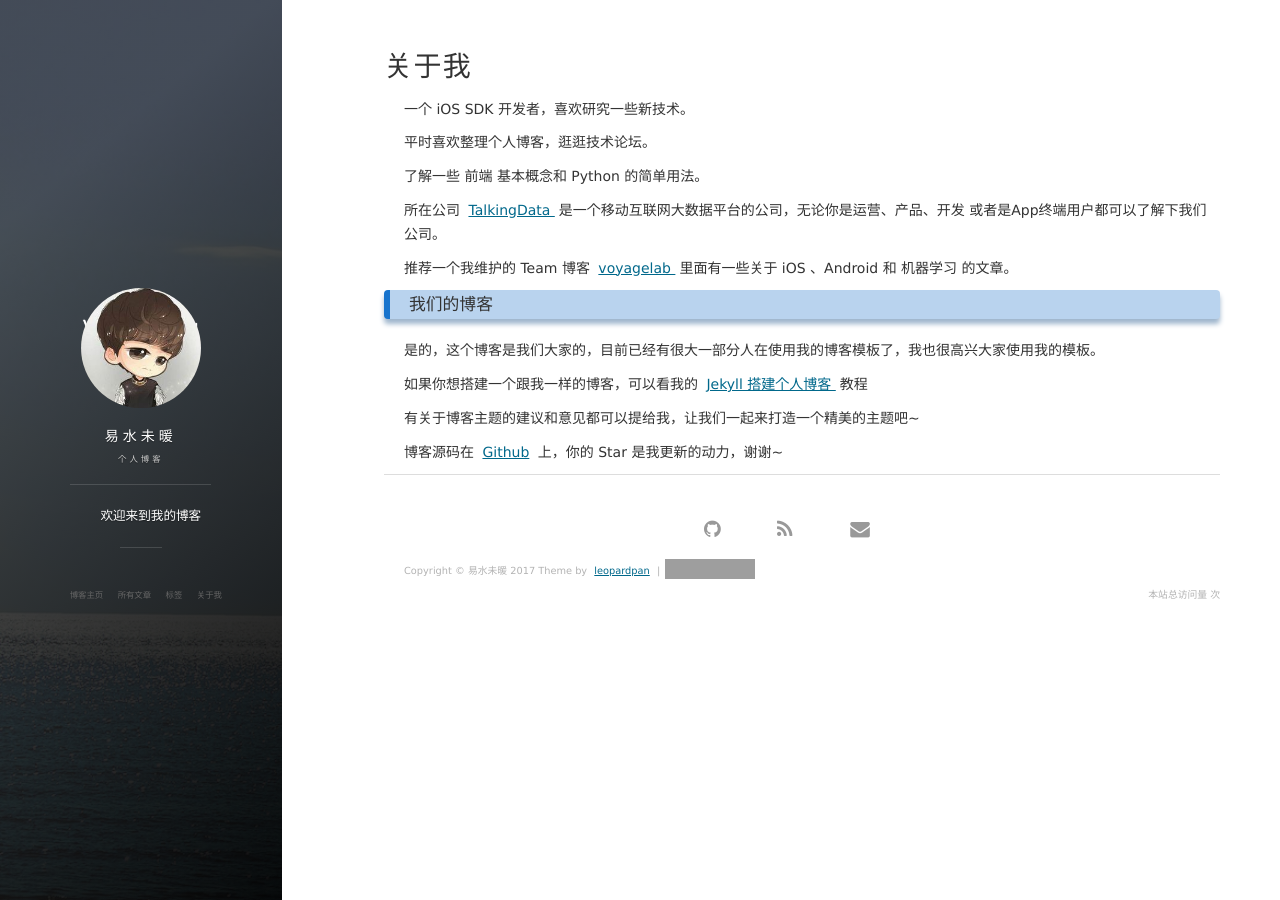
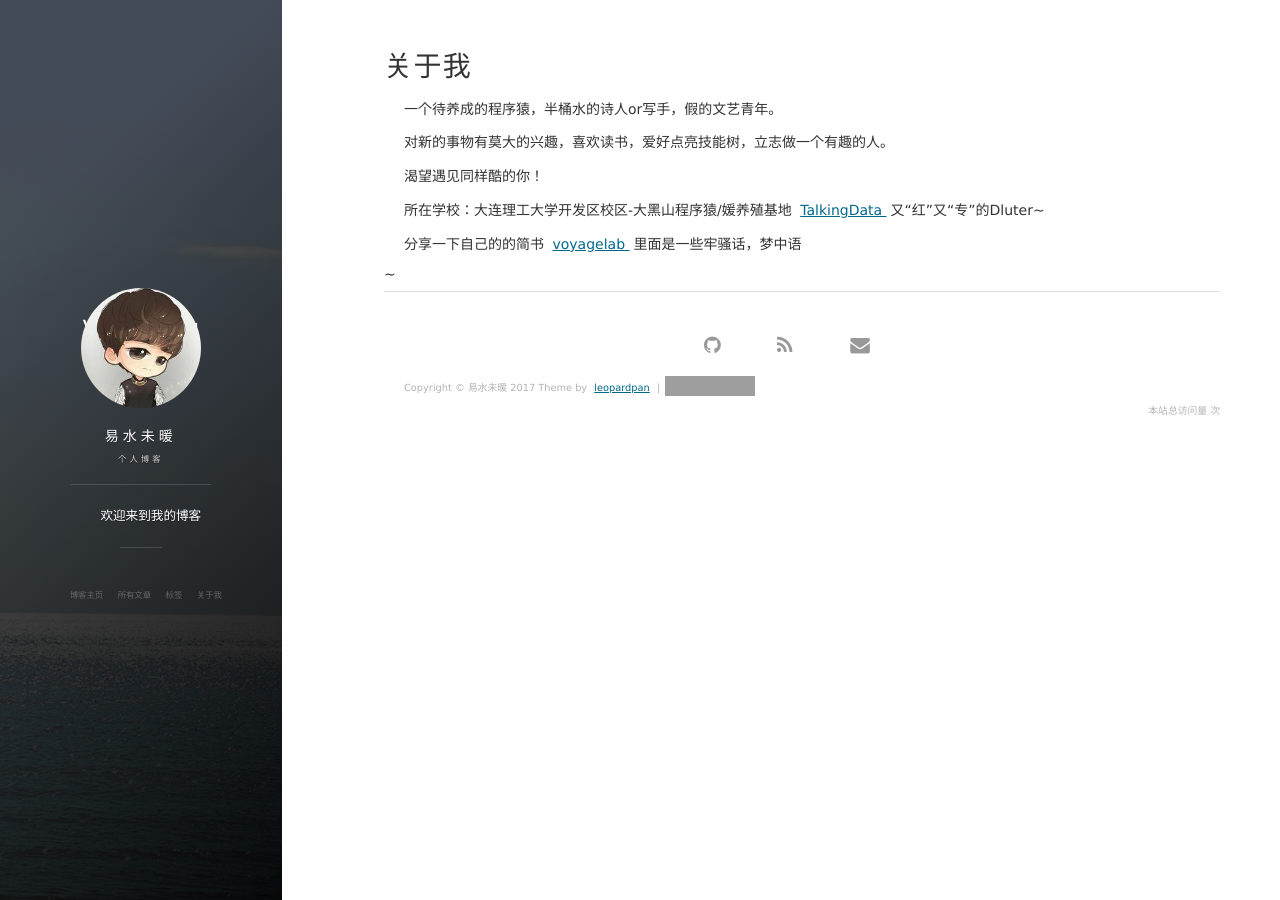
Before and after one commit to Victor-ZWB/Victor-ZWB.github.io, a Jekyll site: the page built from about.md, in a window 1280 px wide. Built offline with Jekyll 4.4.1, drawn with Linux system fonts in a browser that asks for light colours; nearby versions of some CDN libraries; comment, search, counter and statistics services are not loaded; grey boxes are pictures that could not be loaded.

Commit message:
Update about.md

```diff
--- a/about.md
+++ b/about.md
@@ -3,50 +3,25 @@ layout: page
 title: 关于我
 ---
 
-一个 iOS SDK 开发者，喜欢研究一些新技术。
+一个待养成的程序猿，半桶水的诗人or写手，假的文艺青年。
 <p>
-平时喜欢整理个人博客，逛逛技术论坛。
+对新的事物有莫大的兴趣，喜欢读书，爱好点亮技能树，立志做一个有趣的人。
 <p>
-了解一些 前端 基本概念和 Python 的简单用法。
+渴望遇见同样酷的你！
 
 <p>
 
-所在公司
-<a target="_blank" href="https://www.talkingdata.com/"> TalkingData </a>
-是一个移动互联网大数据平台的公司，无论你是运营、产品、开发 或者是App终端用户都可以了解下我们公司。
+所在学校：大连理工大学开发区校区-大黑山程序猿/媛养殖基地
+<a target="_blank" href="http://www.dlut.edu.cn/"> TalkingData </a>
+又“红”又“专”的Dluter~
 <p>
 
-推荐一个我维护的 Team 博客
-<a target="_blank" href="http://talkingdata.me/"> voyagelab </a>
-里面有一些关于 iOS 、Android 和 机器学习 的文章。
+分享一下自己的的简书
+<a target="_blank" href="http://www.jianshu.com/u/46e9e654a9e0"> voyagelab </a>
+里面是一些牢骚话，梦中语
 
 <p>
 
-<h3> 我们的博客 </h3>
-
-<p>
-
-是的，这个博客是我们大家的，目前已经有很大一部分人在使用我的博客模板了，我也很高兴大家使用我的模板。
-
-<p>
-
-如果你想搭建一个跟我一样的博客，可以看我的
-<a href="/2016/10/jekyll_tutorials1/"> Jekyll 搭建个人博客 </a>
-教程
-
-<p>
-
-有关于博客主题的建议和意见都可以提给我，让我们一起来打造一个精美的主题吧~
-
-<p>
-
-博客源码在 <a target="_blank" href='https://github.com/leopardpan/leopardpan.github.io/'>Github</a> 上，你的 Star 是我更新的动力，谢谢~
-
-<p>
-
-<p>
-
-<p>
 
 
 <!-- {% include comments.html %} -->
@@ -54,3 +29,4 @@ title: 关于我
 
  <div id="uyan_frame"></div>
  <script type="text/javascript" src="http://v2.uyan.cc/code/uyan.js?uid=2143225"></script>
+~
```
